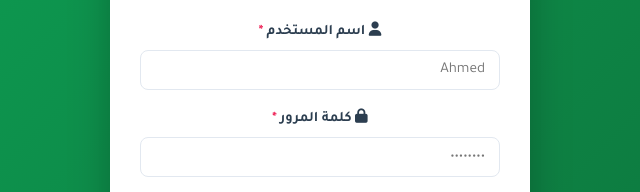
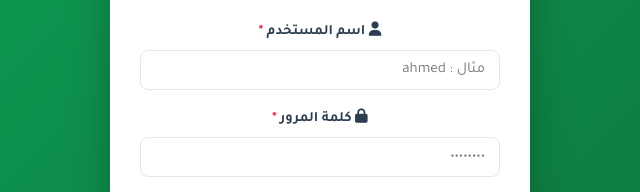
Before and after one commit to 5a3/Mazaz, a plain HTML site: page index.html in a window 1280 px wide. Shown: the part 367-559 px from the top of the page, 320-960 px from the left. Drawn offline with Linux system fonts and the light colour scheme.

```diff
--- a/index.html
+++ b/index.html
@@ -49,7 +49,7 @@
                 <div class="form-group">
                     <label for="loginUsername"><i class="fa-solid fa-user"></i> اسم المستخدم <span
                             class="req">*</span></label>
-                    <input type="text" id="loginUsername" class="form-control" placeholder="Ahmed" required>
+                    <input type="text" id="loginUsername" class="form-control" placeholder="مثال : ahmed" required>
                 </div>
                 <div class="form-group">
                     <label for="loginPassword"><i class="fa-solid fa-lock"></i> كلمة المرور <span
```
